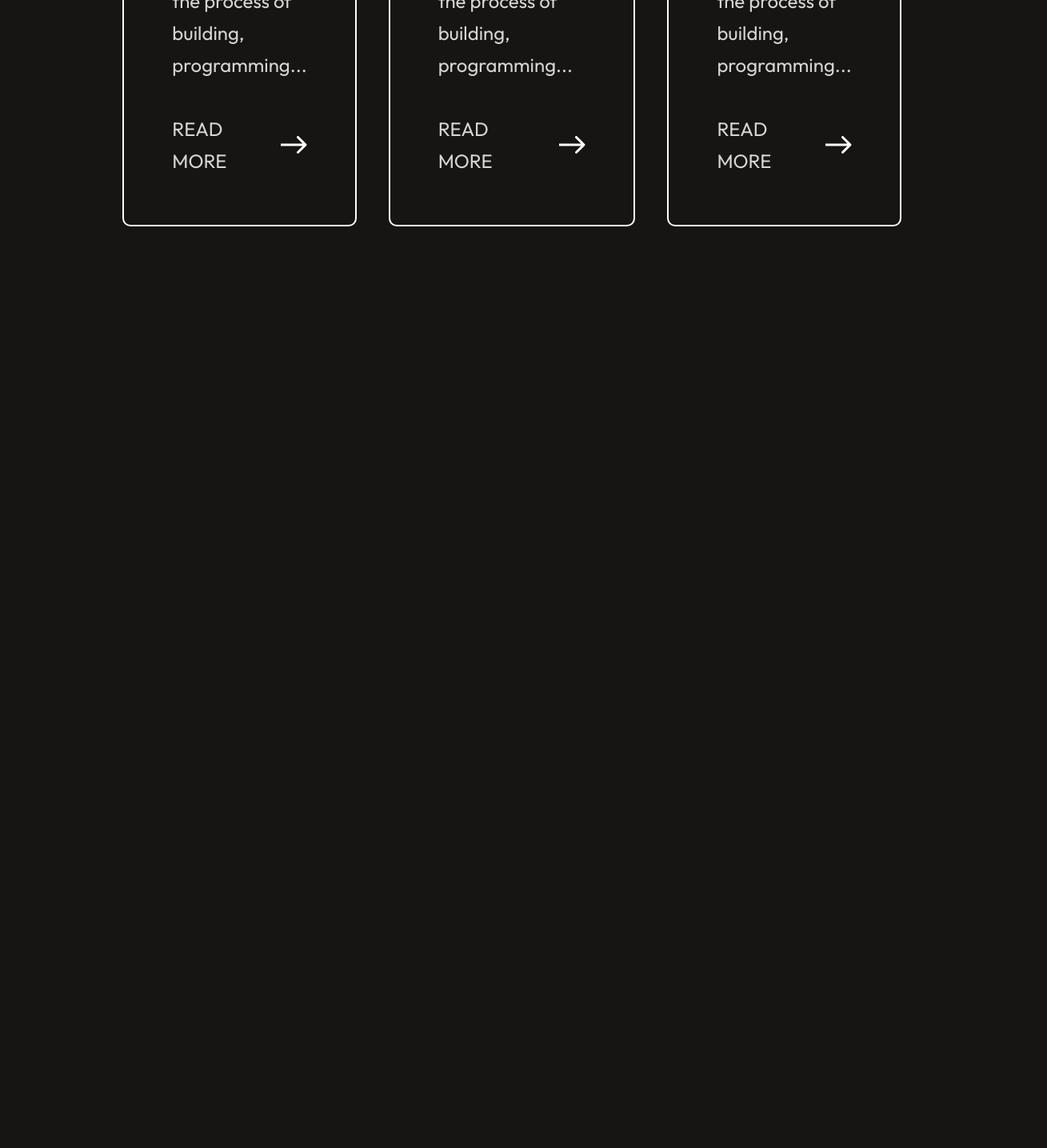
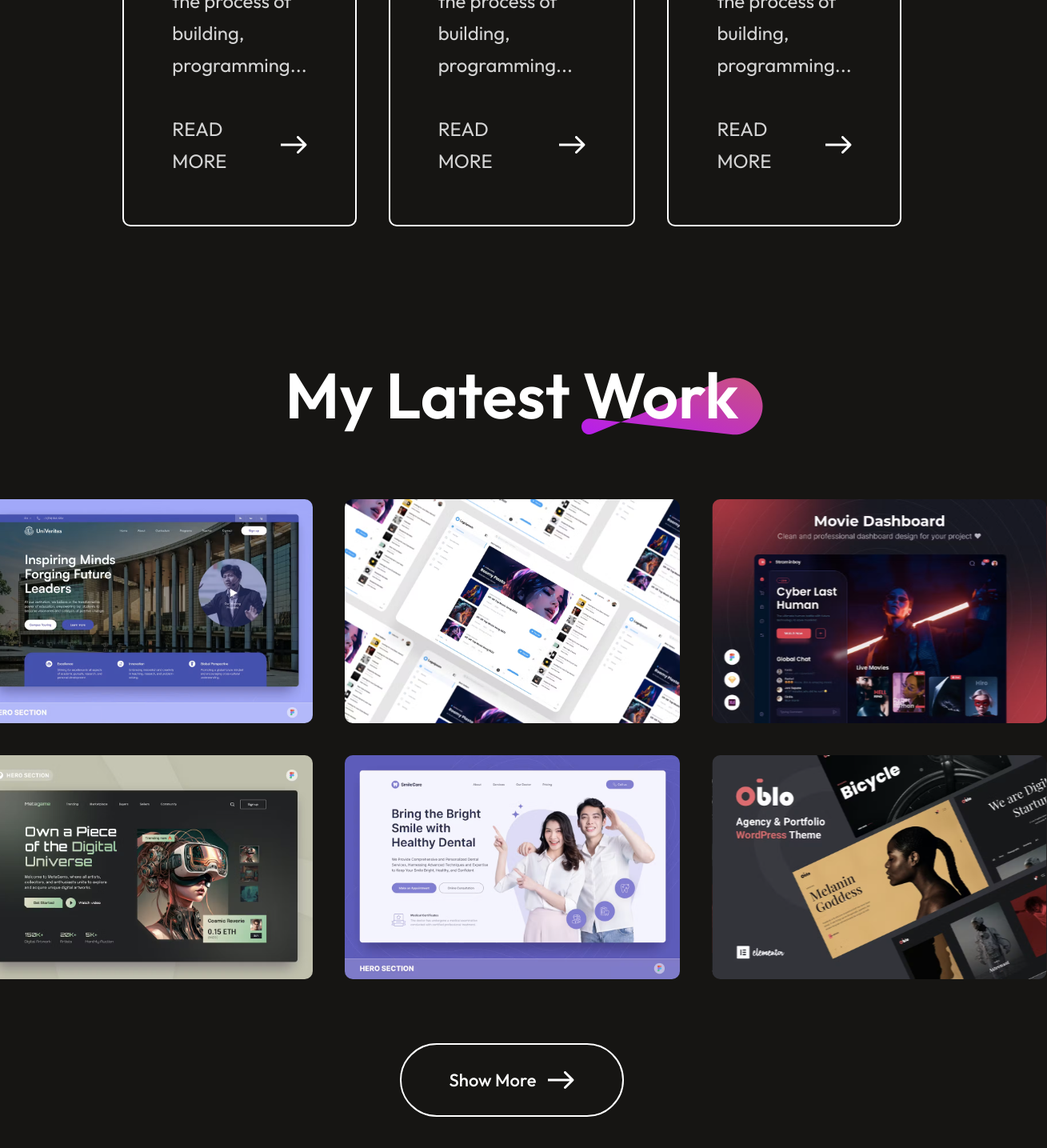
Before and after one commit to Giancarlo49/portfolio2024, a React (Vite) app: page / in a window 1280 px wide. Shown: the part 3223-4658 px from the top of the page at 80% size, 1309 px wide, since content can reach past the window. Before the commit the page ends 3586 px from the top, so only its background shows below. Built offline with nearby package versions, Linux system fonts and the light colour scheme.

Commit message:
my work site fertigestellt

```diff
--- a/src/App.jsx
+++ b/src/App.jsx
@@ -3,6 +3,7 @@
 import Hero from './Components/Hero/Hero'
 import About from './Components/About/About'
 import Services from './Components/Services/Services'
+import MyWork from './Components/MyWork/MyWork'
 
 const App = () => {
   return (
@@ -11,6 +12,7 @@
       <Hero />
       <About />
       <Services />
+      <MyWork />
 
     </div>
   )
--- /dev/null
+++ b/src/Components/MyWork/MyWork.css
@@ -0,0 +1,63 @@
+.mywork{
+    display: flex;
+    flex-direction: column;
+    align-items: center;
+    justify-content: center;
+    gap: 80px;
+    margin: 80px 170px;
+}
+
+.mywork-title{
+    position: relative;
+}
+
+.mywork-title h1{
+    padding: 0px 30px;
+    font-size: 80px;
+    font-weight: 600;
+}
+
+.mywork-title img{
+    position: absolute;
+    bottom: 0;
+    right: 0;
+    z-index: -1;
+}
+.mywork-container{
+    display: grid;
+    grid-template-columns: 1fr 1fr 1fr;
+    gap: 40px;
+}
+
+.mywork-container img{
+    box-sizing: border-box;
+    width: 419px;
+    height: 280px;
+    transition: 0.3s;
+    cursor: pointer;
+}
+
+.mywork-container img:hover{
+    transform: scale(1.10);
+    border: 4px solid #ff00ff;
+    border-radius: 10px;
+    transition: 0.3s;
+}
+
+.mywork-showmore{
+    display: flex;
+    gap: 15px;
+    border-radius: 50px;
+    border: 2px solid white;
+    padding: 30px 60px;
+    font-size: 22px;
+    font-weight: 500;
+    margin-bottom: 80px;
+    transition: 0.6s;
+    cursor: pointer;
+}
+
+.mywork-showmore:hover{
+    gap: 30px;
+    transition: 0.6s;
+}
--- /dev/null
+++ b/src/Components/MyWork/MyWork.jsx
@@ -0,0 +1,27 @@
+import "react";
+import "./MyWork.css";
+import theme_pattern from "../../assets/theme_pattern.svg";
+import mywork_data from '../../assets/mywork_data';
+import arrow_icon from '../../assets/arrow_icon.svg';
+
+const MyWork = () => {
+  return (
+    <div className="mywork">
+          <div className="mywork-title">
+        <h1>My Latest Work</h1>
+        <img src={theme_pattern} alt="" />
+          </div>
+          <div className="mywork-container">
+              {mywork_data.map((work,index) => {
+                  return <img key={index} src={work.w_img} alt="" />
+              })}
+          </div>
+          <div className="mywork-showmore">
+              <p>Show More</p>
+              <img src={arrow_icon} alt="" />
+          </div>
+    </div>
+  );
+};
+
+export default MyWork;
```
